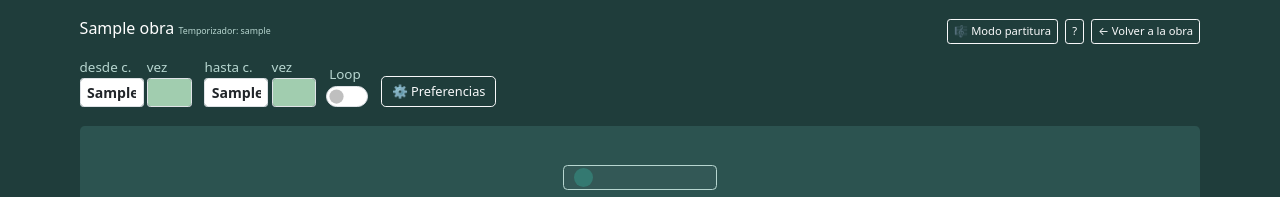
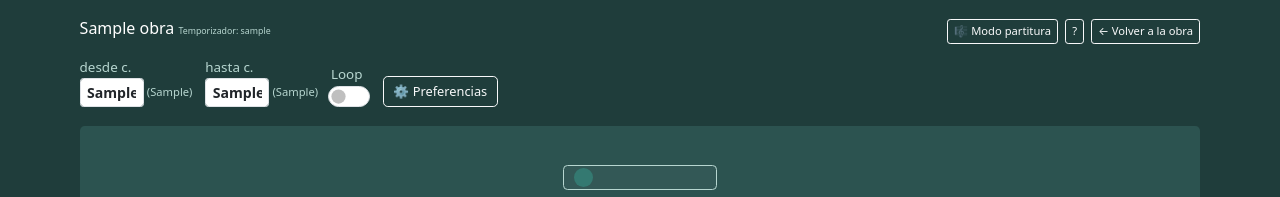
Before and after one commit to jchelquer/scoresync, a Django app: template templates/partituras/navegador_obra.html in a window 1280 px wide. Shown: the part 53-250 px from the top of the page. Run offline with Django 5.2, Linux system fonts and the light colour scheme; the template is opened without the code that fills it: most values are stand-ins (such as "Sample title", 1, 10 or a date in 2020).

Commit message:
V1.31.12b Enter colapsa "vez" y muestra la vuelta como (N) junto al compás
Ajuste al campo doble de "vez" del commit anterior, por feedback:
Enter en compás o vez lo cierra sin tener que perder el foco (antes
sólo colapsaba con blur, obligando a Tab de más si no hacía falta
tocarlo), y en vez de dejar el campo abierto cuando queda en un valor
no default, se muestra un "(N)" al lado del compás — se ve a qué vuelta
corresponde sin ocupar el lugar del campo doble permanentemente.

```diff
--- a/templates/partituras/navegador_obra.html
+++ b/templates/partituras/navegador_obra.html
@@ -327,9 +327,12 @@
   <div class="d-flex align-items-end gap-1">
     <div>
       <label class="form-label small mb-0" style="color: var(--ss-text-muted);">{% translate "desde c." %}</label>
-      <input type="text" inputmode="decimal" name="desde_compas" value="{{ desde_compas }}" placeholder="{% translate 'ej. 5,1.3' %}" title="{% translate 'Compás, o compás,pulso (ej. 5,1.3 = compás 5, pulso 1 + 3 décimos). Si ese compás se repite, al enfocar este campo aparece \"vez\" para elegir cuál de las repeticiones.' %}" class="form-control form-control-sm" style="width: 5rem;">
+      <div class="d-flex align-items-center gap-1">
+        <input type="text" inputmode="decimal" name="desde_compas" value="{{ desde_compas }}" placeholder="{% translate 'ej. 5,1.3' %}" title="{% translate 'Compás, o compás,pulso (ej. 5,1.3 = compás 5, pulso 1 + 3 décimos). Si ese compás se repite, al enfocar este campo aparece \"vez\" para elegir cuál de las repeticiones.' %}" class="form-control form-control-sm" style="width: 5rem;">
+        <span id="desde-vez-indicador" class="small" style="color: var(--ss-text-muted); white-space: nowrap;">{% if desde_pasada != 1 %}({{ desde_pasada }}){% endif %}</span>
+      </div>
     </div>
-    <div class="campo-vez{% if desde_pasada == 1 %} d-none{% endif %}">
+    <div class="campo-vez d-none">
       <label class="form-label small mb-0" style="color: var(--ss-text-muted);">{% translate "vez" %}</label>
       <input type="number" name="desde_pasada" value="{{ desde_pasada }}" min="1" class="form-control form-control-sm" style="width: 3.5rem;">
     </div>
@@ -337,9 +340,12 @@
   <div class="d-flex align-items-end gap-1">
     <div>
       <label class="form-label small mb-0" style="color: var(--ss-text-muted);">{% translate "hasta c." %}</label>
-      <input type="text" inputmode="decimal" name="hasta_compas" value="{{ hasta_compas }}" placeholder="{% translate 'fin' %}" title="{% translate 'Compás, o compás,pulso (ej. 5,1.3 = compás 5, pulso 1 + 3 décimos). Si ese compás se repite, al enfocar este campo aparece \"vez\" para elegir cuál de las repeticiones.' %}" class="form-control form-control-sm" style="width: 5rem;">
+      <div class="d-flex align-items-center gap-1">
+        <input type="text" inputmode="decimal" name="hasta_compas" value="{{ hasta_compas }}" placeholder="{% translate 'fin' %}" title="{% translate 'Compás, o compás,pulso (ej. 5,1.3 = compás 5, pulso 1 + 3 décimos). Si ese compás se repite, al enfocar este campo aparece \"vez\" para elegir cuál de las repeticiones.' %}" class="form-control form-control-sm" style="width: 5rem;">
+        <span id="hasta-vez-indicador" class="small" style="color: var(--ss-text-muted); white-space: nowrap;">{% if hasta_pasada != 1 %}({{ hasta_pasada }}){% endif %}</span>
+      </div>
     </div>
-    <div class="campo-vez{% if hasta_pasada == 1 %} d-none{% endif %}">
+    <div class="campo-vez d-none">
       <label class="form-label small mb-0" style="color: var(--ss-text-muted);">{% translate "vez" %}</label>
       <input type="number" name="hasta_pasada" value="{{ hasta_pasada }}" min="1" class="form-control form-control-sm" style="width: 3.5rem;">
     </div>
@@ -759,28 +765,46 @@
   document.getElementById('btn-velocidad-mas5')?.addEventListener('click', () => ajustarVelocidad(5));
 
   // "vez" (qué pasada de un compás repetido, ver ayuda) se usa poco y
-  // ocupaba lugar siempre — ahora arranca oculto (salvo que ya tenga un
-  // valor distinto de 1, guardado de una visita anterior) y se arma como
-  // campo doble al enfocar el compás, igual que la numeración de compases
-  // en "Ajustar barras" arma repeticiones+número al hacer click. Se
-  // vuelve a ocultar solo si quedó en 1 (el valor por defecto) al perder
-  // el foco — si el usuario lo cambió, se deja visible para que no
-  // "desaparezca" un rango que sí depende de la vuelta.
-  function armarToggleVez(inputCompas, inputPasada) {
+  // ocupaba lugar siempre — ahora arranca oculto y se arma como campo
+  // doble al enfocar el compás, igual que la numeración de compases en
+  // "Ajustar barras" arma repeticiones+número al hacer click. Se vuelve a
+  // ocultar al perder el foco del grupo (o con Enter, para no obligar a
+  // pasar por "vez" con Tab si no hace falta tocarlo) — si quedó en un
+  // valor distinto de 1 no se pierde de vista: queda un "(N)" al lado del
+  // compás, en vez de dejar el campo abierto permanentemente.
+  function armarToggleVez(inputCompas, inputPasada, indicador) {
     if (!inputCompas || !inputPasada) return;
     const campoVez = inputPasada.closest('.campo-vez');
     if (!campoVez) return;
-    inputCompas.addEventListener('focus', () => campoVez.classList.remove('d-none'));
-    function colapsarSiDefault(e) {
+    function revelar() {
+      campoVez.classList.remove('d-none');
+      if (indicador) indicador.textContent = '';
+    }
+    function colapsar() {
+      campoVez.classList.add('d-none');
+      if (indicador) {
+        const v = parseInt(inputPasada.value, 10) || 1;
+        indicador.textContent = v !== 1 ? '(' + v + ')' : '';
+      }
+    }
+    inputCompas.addEventListener('focus', revelar);
+    function blurHandler(e) {
       if (e.relatedTarget === inputCompas || e.relatedTarget === inputPasada) return;
-      if ((inputPasada.value || '1') === '1') campoVez.classList.add('d-none');
-    }
-    inputCompas.addEventListener('blur', colapsarSiDefault);
-    inputPasada.addEventListener('blur', colapsarSiDefault);
+      colapsar();
+    }
+    inputCompas.addEventListener('blur', blurHandler);
+    inputPasada.addEventListener('blur', blurHandler);
+    [inputCompas, inputPasada].forEach(input => {
+      input.addEventListener('keydown', e => {
+        if (e.key !== 'Enter') return;
+        e.preventDefault();
+        input.blur();
+      });
+    });
   }
   if (formRango) {
-    armarToggleVez(formRango.elements['desde_compas'], formRango.elements['desde_pasada']);
-    armarToggleVez(formRango.elements['hasta_compas'], formRango.elements['hasta_pasada']);
+    armarToggleVez(formRango.elements['desde_compas'], formRango.elements['desde_pasada'], document.getElementById('desde-vez-indicador'));
+    armarToggleVez(formRango.elements['hasta_compas'], formRango.elements['hasta_pasada'], document.getElementById('hasta-vez-indicador'));
   }
 
   // ── Autoguardado de preferencias (rango, loop, velocidad, compases al
```
